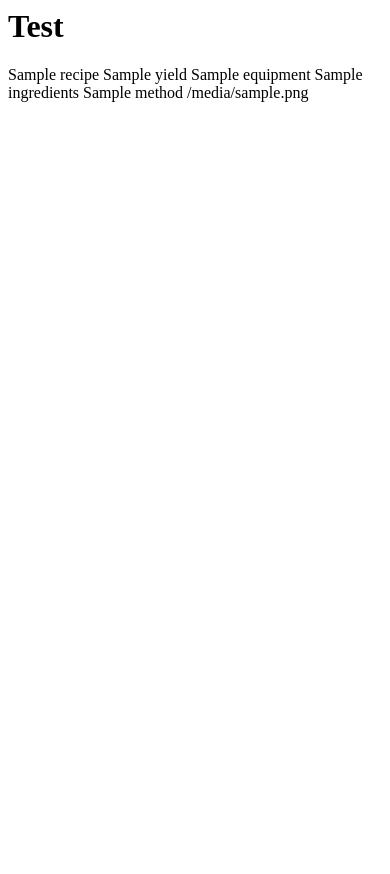
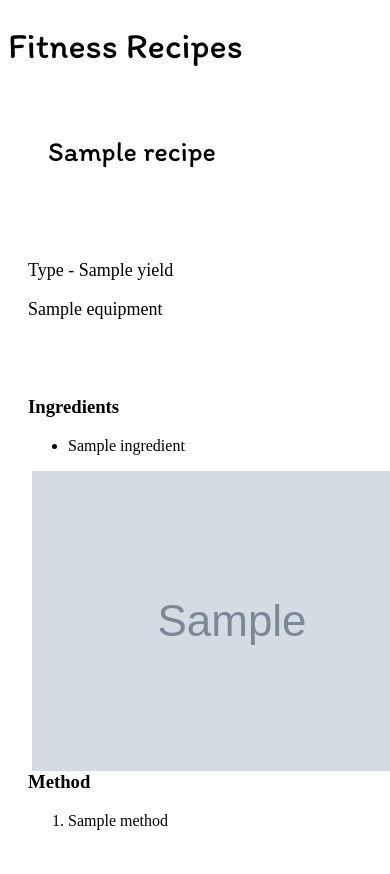
Before and after one commit to Code-Institute-Submissions/Milestone-Project-103, a Flask app: page / in a window 390 px wide; the page is wider, and only the part inside the window is pictured. Before the commit the page ends 102 px from the top of that part, so only its background shows below. Run offline with Flask 2, Linux system fonts and the light colour scheme; grey boxes marked "Sample" are stand-in pictures; a database or web service that is not in the repository returns one stand-in record (values such as "Sample title"); some libraries are stand-ins or nearby versions.

Commit message:
First draft of webpage layout and start of styling

```diff
--- /dev/null
+++ b/static/css/style.css
@@ -0,0 +1,77 @@
+/*  @import url('https://fonts.googleapis.com/css?family=Nunito:100,200,300,400,500,600,700|Exo:100,200,300,400,500,600,700|Marck Script:100,200,300,400,500,600');*/
+@import url('https://fonts.googleapis.com/css2?family=Itim&display=swap');
+
+/*------------------------------------------Colours */
+
+
+
+/*------------------------------------------Special text */
+
+h1 {
+    font-family: 'Itim', cursive;
+    font-weight: 300;
+    font-size: 36px;
+    padding-left: 0px;
+}
+
+h2 {
+    font-family: 'Itim', cursive;
+    font-weight: 300;
+    font-size: 28px;
+    padding-left: 20px;
+    padding-right: 20px;
+    padding-bottom: 10px;
+}
+/*
+h3 {
+    font-family: 'Nunito', sans-serif;
+    font-weight: 300;
+    font-size: 20px;
+    padding-left: 20px;
+    padding-top: 20px;
+}
+
+h4 {
+    font-family: 'Nunito', sans-serif;
+    font-weight: 400;
+    color: #245076;
+}
+
+h5,
+h6 {
+    font-family: 'Nunito', sans-serif;
+    font-weight: 300;
+}
+*/
+
+/*------------------------------------------Heading */
+
+
+
+/*------------------------------------------Navigation */
+
+
+
+/*------------------------------------------Section */
+
+.section-image {
+    max-width: 300px;
+    max-height: 300px;
+    padding-left: 20px;
+    padding-right: 30px;
+    float: right;
+}
+
+.row {
+    padding: 20px;
+}
+
+p {
+    font-size: 18px;
+}
+
+/*------------------------------------------Footer */
+
+
+
+/*------------------------------------------Media Queries */
--- /dev/null
+++ b/templates/base.html
@@ -0,0 +1,23 @@
+<!DOCTYPE html>
+<html lang="en">
+<head>
+    <meta charset="UTF-8">
+    <meta name="viewport" content="width=device-width, initial-scale=1.0">
+    <link rel="stylesheet" ref="https://stackpath.bootstrapcdn.com/bootstrap/4.5.2/css/bootstrap.min.css" type="text/css" />
+    <link rel="stylesheet" href="https://use.fontawesome.com/releases/v5.10.1/css/all.css">
+    <link rel="stylesheet" href="https://cdnjs.cloudflare.com/ajax/libs/hover.css/2.3.1/css/hover-min.css" type="text/css" />
+    <link rel= "stylesheet" type= "text/css" href="{{ url_for('static',filename='css/style.css') }}">
+    <title>Fitness Recipes</title>
+</head>
+<body>
+    <h1>Fitness Recipes</h1>
+    <section>
+    {% block content %}
+
+    {% endblock %}
+    </section>
+    <script src="https://code.jquery.com/jquery-3.3.1.slim.min.js" integrity="sha384-q8i/X+965DzO0rT7abK41JStQIAqVgRVzpbzo5smXKp4YfRvH+8abtTE1Pi6jizo" crossorigin="anonymous"></script>
+    <script src="https://cdnjs.cloudflare.com/ajax/libs/popper.js/1.14.7/umd/popper.min.js" integrity="sha384-UO2eT0CpHqdSJQ6hJty5KVphtPhzWj9WO1clHTMGa3JDZwrnQq4sF86dIHNDz0W1" crossorigin="anonymous"></script>
+    <script src="https://stackpath.bootstrapcdn.com/bootstrap/4.5.2/js/bootstrap.min.js"></script>
+</body>
+</html>
--- a/templates/recipes.html
+++ b/templates/recipes.html
@@ -1,17 +1,45 @@
-<html>
-    <head>
-    </head>
-    <body>
-    <h1>
-    Test
-    </h1>
-        {% for recipe in recipes %}
-            {{recipe.recipe_name}}
-            {{recipe.yield}}
-            {{recipe.equipment}}
-            {{recipe.ingredients}}
-            {{recipe.method}}
-            {{recipe.image}}
-        {% endfor %}
-    </body>
-</html>
+{% extends 'base.html' %}
+{% block content %}
+    {% for recipe in recipes %}
+
+    <div class="row">
+        <div class="col">
+            <h2>
+                {{recipe.recipe_name}}
+            </h2>
+        </div>
+    </div>
+    <div class="row">
+        <div class="col-12">
+            <p>Type - {{recipe.yield}}</p>
+        </div>
+        <div class="col-12">
+            <p>{{recipe.equipment}}</p>
+        </div>
+    </div>
+    <div class="row">
+        <div class="col-6">
+            <h3>Ingredients</h3>
+            <ul>
+            {% for ingredient in recipe.ingredients %}
+                <li>{{ingredient}}</li>
+            {% endfor %}
+            </ul>
+        </div>
+        <div class="section-image col-6">
+            <img src="{{recipe.image}}" alt="Recipe image">
+        </div>
+    </div>
+    <div class="row">
+        <div class="col-sm">
+        <h3>Method</h3>
+            <ol>
+            {% for method in recipe.method %}
+                <li>{{method}}</li>
+            {% endfor %}
+            </ol>
+        </div>
+    </div>
+
+{% endfor %}
+{% endblock %}
```
